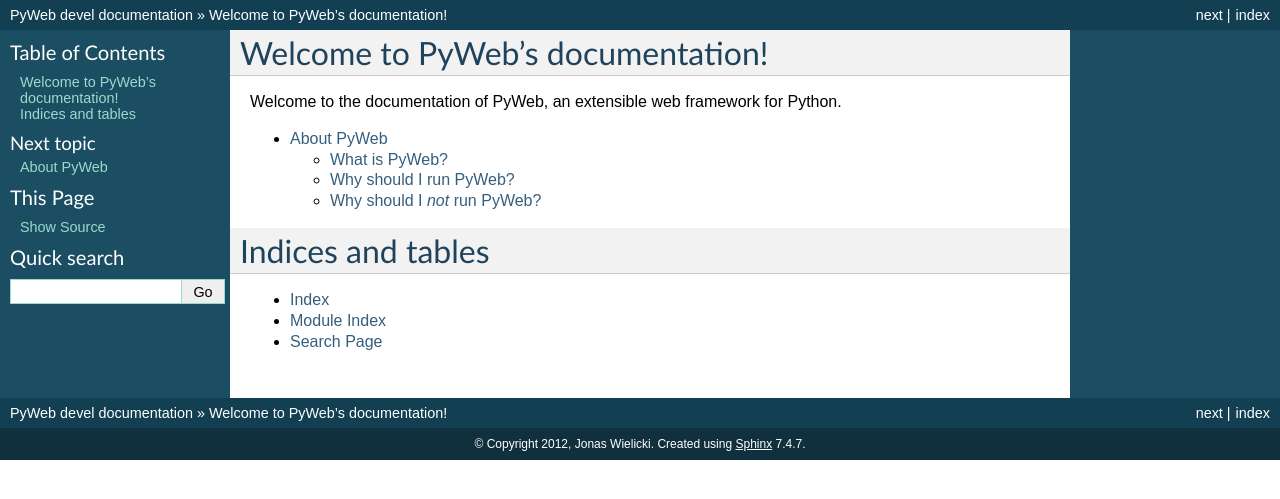
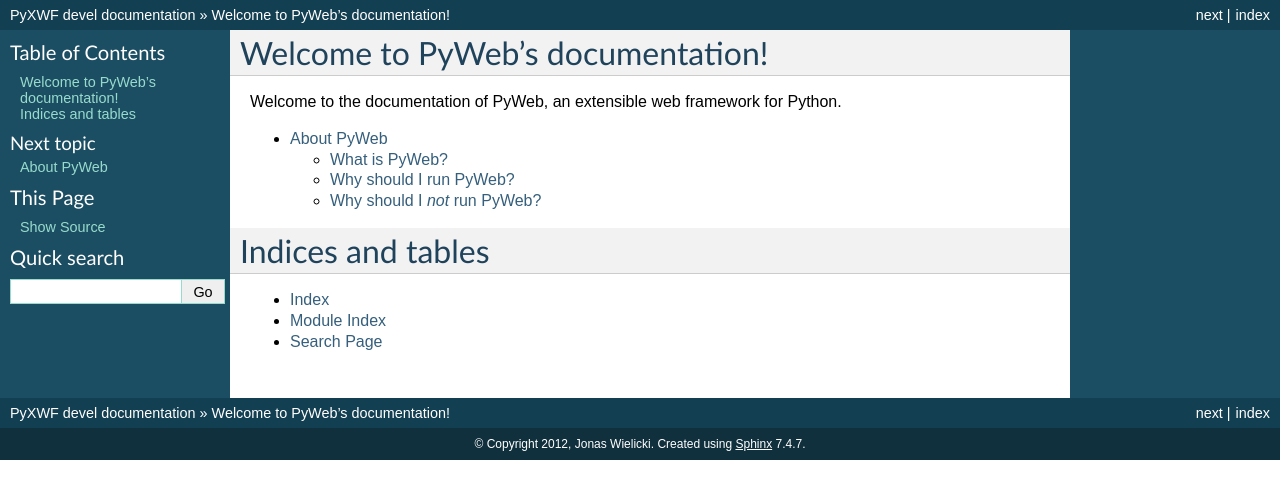
Before and after one commit to zombofant/pyxwf, a Sphinx documentation site: the page built from docs/index.rst, in a window 1280 px wide. Shown: the top 499 px of the page. Built offline with Sphinx 7.4.7, drawn with Linux system fonts in a browser that asks for light colours.

Commit message:
Reflect name change in docs config

```diff
--- a/docs/conf.py
+++ b/docs/conf.py
@@ -40,7 +40,7 @@ source_suffix = '.rst'
 master_doc = 'index'
 
 # General information about the project.
-project = u'PyWeb'
+project = u'PyXWF'
 copyright = u'2012, Jonas Wielicki'
 
 # The version info for the project you're documenting, acts as replacement for
@@ -178,7 +178,7 @@ htmlhelp_basename = 'PyWebdoc'
 # Grouping the document tree into LaTeX files. List of tuples
 # (source start file, target name, title, author, documentclass [howto/manual]).
 latex_documents = [
-  ('index', 'PyWeb.tex', u'PyWeb Documentation',
+  ('index', 'PyXWF.tex', u'PyXWF Documentation',
    u'Jonas Wielicki', 'manual'),
 ]
 
@@ -211,7 +211,7 @@ latex_documents = [
 # One entry per manual page. List of tuples
 # (source start file, name, description, authors, manual section).
 man_pages = [
-    ('index', 'pyweb', u'PyWeb Documentation',
+    ('index', 'pyxwf', u'PyXWF Documentation',
      [u'Jonas Wielicki'], 1)
 ]
 
```
